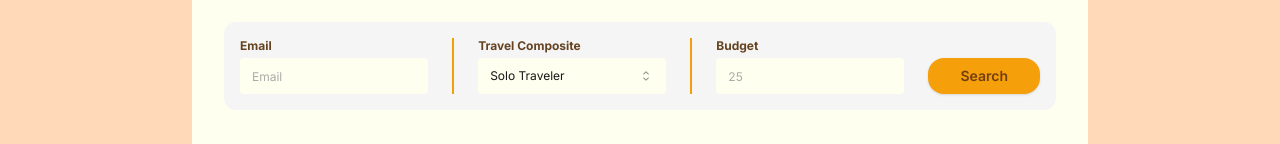
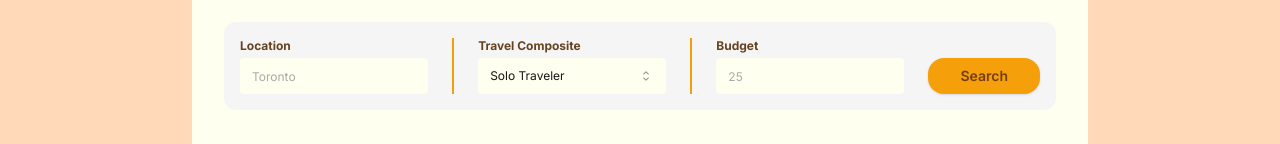
Before and after one commit to Sky-Netics/nooktrip, a Next.js app: page / in a window 1280 px wide. Shown: the part 462-606 px from the top of the page. Built offline with nearby package versions, Linux system fonts and the light colour scheme.

Commit message:
change search form fields

```diff
--- a/src/app/(home)/_components/SearchForm.tsx
+++ b/src/app/(home)/_components/SearchForm.tsx
@@ -14,8 +14,8 @@ export default function SearchForm() {
     <div className="w-full bg-[#F5F5F5] rounded-xl sm:order-2 p-4">
       <form className="flex gap-6 flex-col items-start sm:flex-row sm:items-end">
         <div className="grid w-full sm:max-w-sm items-center gap-1.5">
-          <Label htmlFor="email">Email</Label>
-          <Input type="email" id="email" placeholder="Email" />
+          <Label htmlFor="location">Location</Label>
+          <Input type="text" id="location" placeholder="Toronto" />
         </div>
 
         <FormDivider />
```
